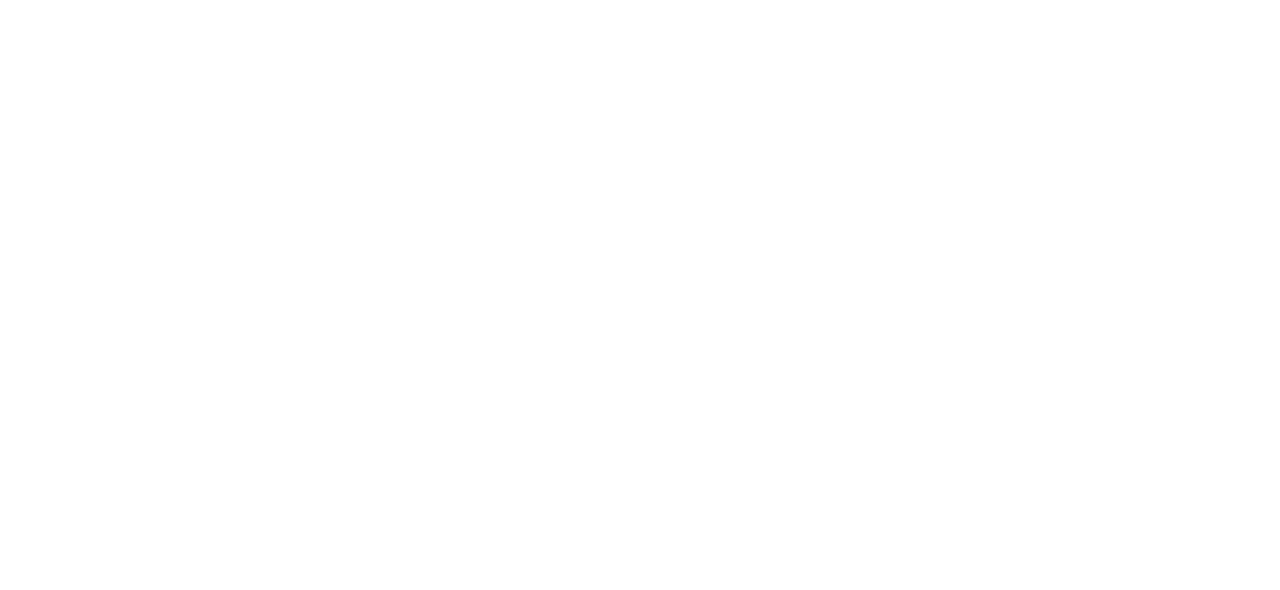
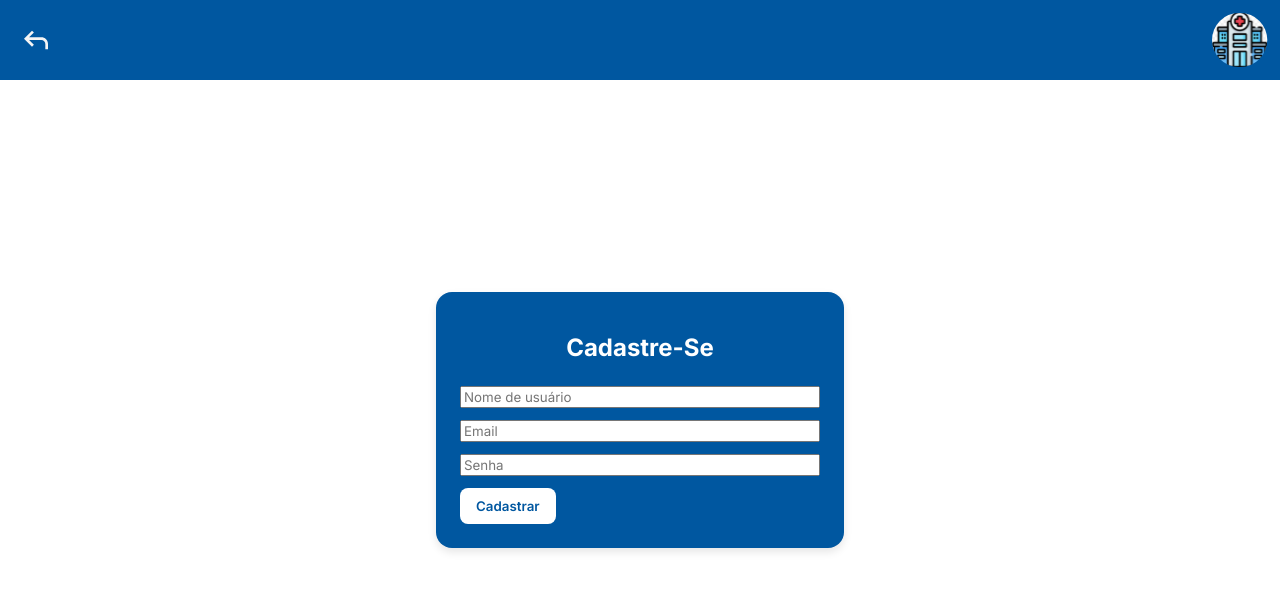
Before and after one commit to KeltonPG/Desafio-saude, a React (Vite) app: page /cadastre-se in a window 1280 px wide. Before the commit this address had no page. Shown: the top 590 px of the page. Built offline with nearby package versions, Linux system fonts and the light colour scheme.

Commit message:
Add-TelaCadastreSe

```diff
--- a/src/App.tsx
+++ b/src/App.tsx
@@ -8,6 +8,7 @@
 import TelaConfigHospitais from './pages/TelaConfigHospital'
 import TelaAddHospitais from './pages/TelaAddHospitais';
 import TelaContatos from './pages/TelaContatos/Contatos';
+import TelaCadastreSe from './pages/TelaCadastreSe';
 
 export default function App() {
   return (
@@ -15,6 +16,7 @@
       <Routes>
         <Route path="/" element={<TelaSaude />} />
         <Route path="/login" element={<TelaLogin />} />
+        <Route path="/cadastre-se" element={<TelaCadastreSe />} />
         <Route path="/config-hospitais" element={<TelaConfigHospitais />} />
         <Route path="/config-hospitais/adicionar" element={<TelaAddHospitais />} />
         <Route path="/TelaLocHosp" element={<TelaLocHosp />} />
--- a/src/pages/TelaCadastreSe/TelaCadastreSe.scss
+++ b/src/pages/TelaCadastreSe/TelaCadastreSe.scss
@@ -0,0 +1,54 @@
+.pagina-cadastro {
+    display: flex;
+    flex-direction: column;
+    min-height: 100vh;
+    align-items: center;
+    justify-content: center;
+    padding: 20px;
+
+main {
+    width: 100%;
+    display: flex;
+    justify-content: center;
+}
+.caixa-cadastro {
+    background: #0057A0;
+    padding: 24px;
+    border-radius: 16px;
+    box-shadow: 0 4px 8px rgba(0, 0, 0, 0.1);
+    width: 100%;
+    max-width: 360px;
+    display: flex;
+    flex-direction: column;
+    gap: 12px;
+
+    h1 {
+      color: #fff;
+      font-size: 1.5rem;
+      text-align: center;
+      margin-bottom: 12px;
+    }
+
+    .acoes {
+        display: flex;
+        justify-content: space-between;
+        align-items: center;
+
+        .botao-cadastrar {
+            background-color: #ffffff;
+            color: #0057A0;
+            padding: 10px 16px;
+            border: none;
+            border-radius: 8px;
+            font-weight: 600;
+            cursor: pointer;
+        }
+    }
+    .mensagem-erro {
+      color: #ffffff;
+      font-size: 0.8rem;
+      text-align: center;
+      margin-top: 8px;
+    }
+}
+}
--- a/src/pages/TelaCadastreSe/index.tsx
+++ b/src/pages/TelaCadastreSe/index.tsx
@@ -1,2 +1,75 @@
 import { Cabecalho } from '../../components/Cabecalho/Cabecalho';
-import '.'
+import './TelaCadastreSe.scss'
+import { useNavigate } from 'react-router-dom';
+import { useState } from 'react';
+
+export default function TelaCadastreSe() {
+    const navigate = useNavigate();
+
+        const [usuario, setUsuario] = useState('');
+        const [email, setEmail] = useState('');
+        const [senha, setSenha] = useState('');
+        const [error, setError] = useState('');
+
+        const cadastrar = async () => {
+            setError('');
+
+            try {
+                const response = await fetch('/api/cadastro', {
+                    method: 'POST',
+                    headers: {
+                        'Content-Type': 'aplication/json',
+                    },
+                     body: JSON.stringify({ usuario, email, senha }),
+                });
+
+                if (response.ok) {
+                    const data = await response.json();
+                    localStorage.setItem('token', data.token);
+                    navigate("/config-hospitais");
+                } else {
+                    const errorData = await response.json();
+                    setError(errorData.erro || 'Credenciais inválidas. Tente novamente.');
+                }
+            }
+            catch (err) {
+                 console.error('Erro ao fazer login:', err);
+                 setError('Não foi possível conectar ao servidor. Verifique sua conexão.');
+            }
+        };
+
+        return (
+            <div className='pagina-cadastro'>
+                <Cabecalho mostrarLogo={true} mostrarMenu={true} mostrarBotaoVoltar={true} mostrarBotaoBusca={false}/>
+                <main>
+                    <div className="caixa-cadastro">
+                        <h1>Cadastre-Se</h1>
+                        {error && <p className="mensagem-erro">{error}</p>}
+                            <input
+                                type="text"
+                                placeholder="Nome de usuário"
+                                value={usuario}
+                                onChange={(e) => setUsuario(e.target.value)}
+                            />
+                            <input
+                                type="email"
+                                placeholder="Email"
+                                value={email} // Usar 'email'
+                                onChange={(e) => setEmail(e.target.value)}
+                            />
+                            <input
+                                 type="password"
+                                placeholder="Senha"
+                                value={senha}
+                                onChange={(e) => setSenha(e.target.value)}
+                            />
+                               <div className='acoes'>
+                                    <button className="botao-cadastrar" onClick={cadastrar}>
+                                        Cadastrar
+                                    </button>
+                                </div>
+                    </div>
+                </main>
+            </div>
+        );
+}
```
